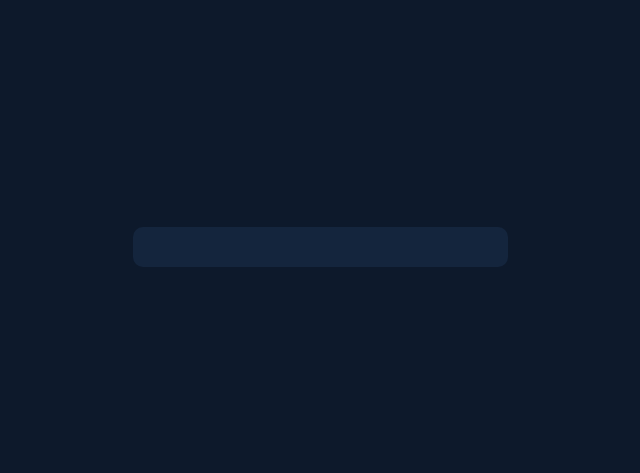
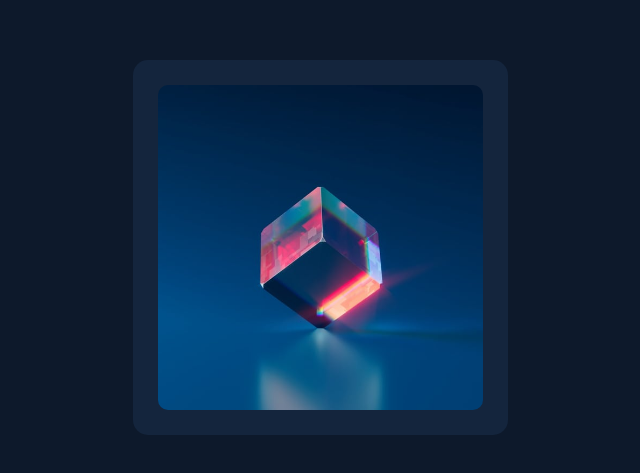
Before and after one commit to smkh20/FrontendMentor-nft-preview-card-component-main, a plain HTML site: page index.html in a window 1280 px wide. Shown: the part 153-626 px from the top of the page, without its empty margins (320-960 px from the left). Drawn offline with Linux system fonts and the light colour scheme.

Commit message:
equilibriumImg img added

```diff
--- a/index.html
+++ b/index.html
@@ -9,12 +9,14 @@
     <link rel="preconnect" href="https://fonts.googleapis.com" />
     <link rel="preconnect" href="https://fonts.gstatic.com" crossorigin />
     <link href="https://fonts.googleapis.com/css2?family=Outfit:wght@300;400;600&display=swap" rel="stylesheet" />
-    <link rel="stylesheet" href="style.css">
+    <link rel="stylesheet" href="style.css" />
 
     <title>Frontend Mentor | NFT preview card component</title>
   </head>
   <body>
-    <div class="container"></div>
+    <div class="container">
+      <img src="images/image-equilibrium.jpg" alt="equilibrium" class="equilibriumImg"/>
+    </div>
   </body>
 </html>
 <!-- Equilibrium #3429
--- a/style.scss
+++ b/style.scss
@@ -29,7 +29,11 @@ body {
   flex-direction: column;
   justify-content: space-between;
   width: 375px;
-  padding: 20px;
-  border-radius: 10px;
+  padding: 25px;
+  border-radius: 15px;
   background-color: $colorCardBG;
 }
+.equilibriumImg{
+  max-width: 100%;
+  border-radius: 10px;
+}
```
Also changed, not shown: style.css.
